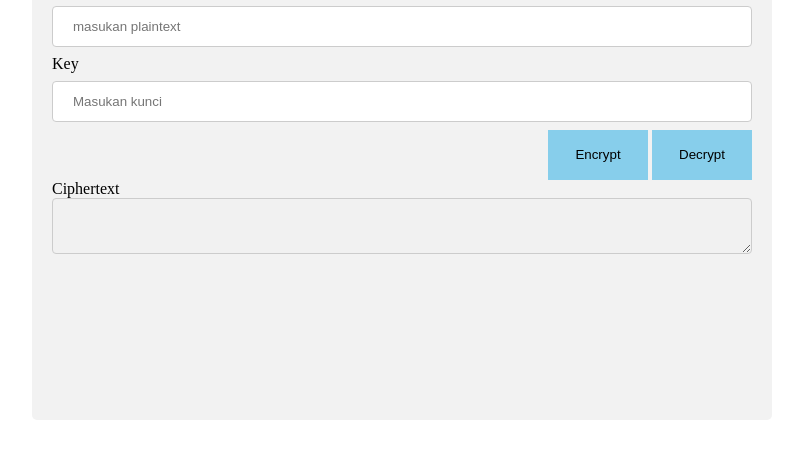
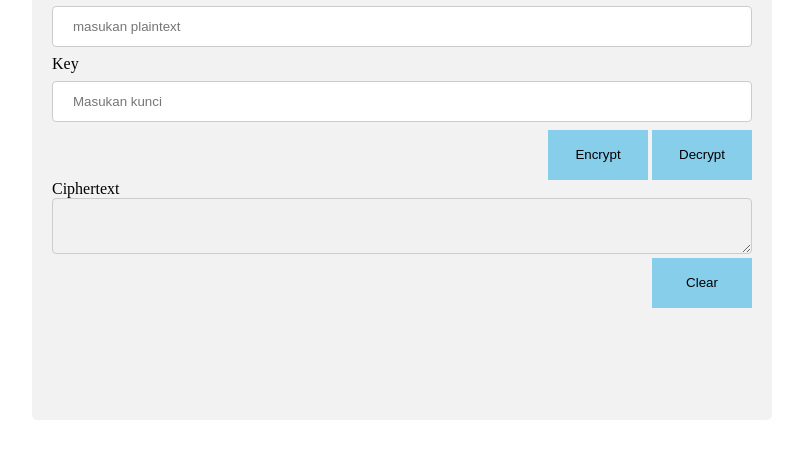
Before and after one commit to RizkiAnanda05/playfair, a plain HTML site: page index.html in a window 1280 px wide. Shown: the part 130-588 px from the top of the page, without its empty margins (238-1041 px from the left). Drawn offline with Linux system fonts and the light colour scheme.

Commit message:
Add clear btn

```diff
--- a/index.html
+++ b/index.html
@@ -28,6 +28,9 @@
             <label for="result">Ciphertext</label>
             <textarea for="result" id= "result" class="lblres" disabled></textarea>
         </div>
+        <button class = 'btn' id ="clr" onclick="clr()">
+            Clear
+        </button>
     </div>
 
     <script src="js/playfair.js"> </script>
--- a/js/playfair.js
+++ b/js/playfair.js
@@ -109,3 +109,8 @@ function decrypt(){
 
     resl.value = cipher;
 }
+function clr(){
+    document.getElementById("plain").value = "";
+    document.getElementById("key").value = "";
+    document.getElementById("result").value = "";
+}
```
